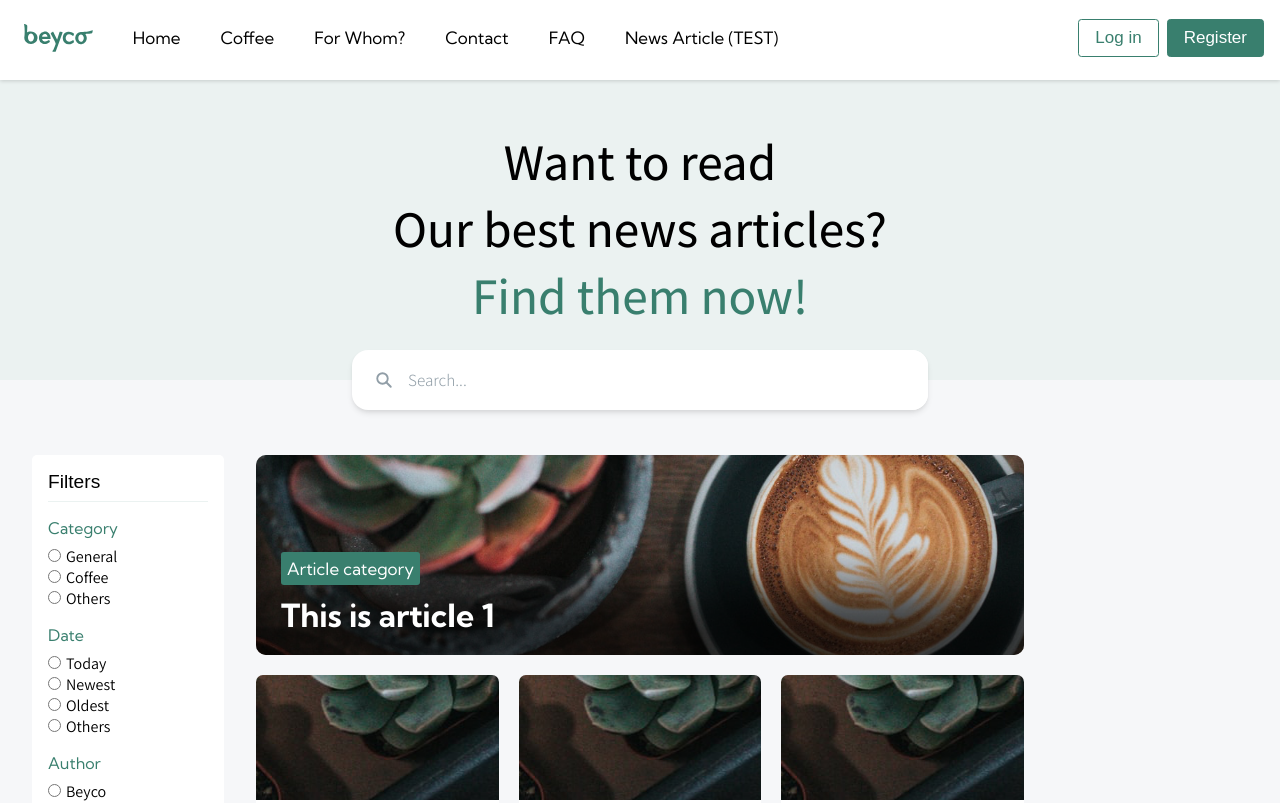
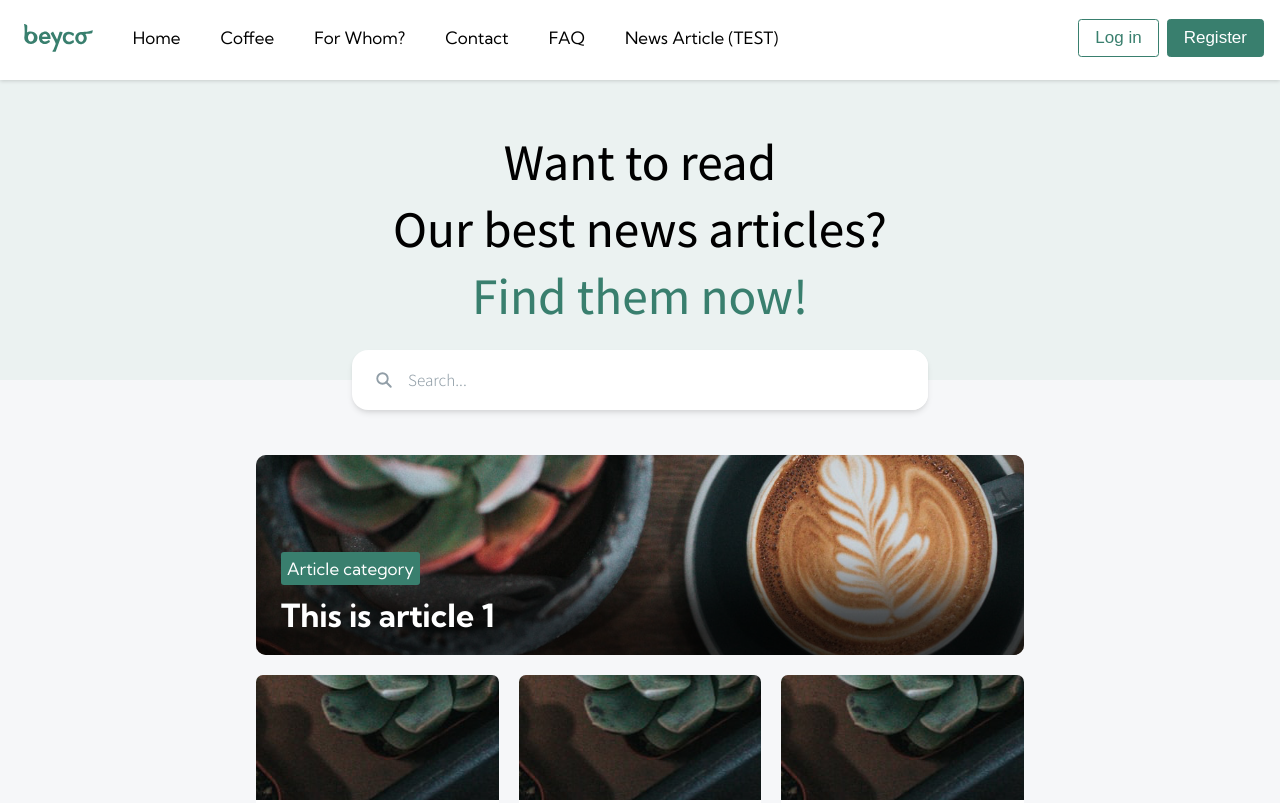
Before and after one commit to beaupd/chippr-beyco-newspage, a React (Create React App) app: page / in a window 1280 px wide. Shown: the top 803 px of the page. Built offline with nearby package versions, Linux system fonts and the light colour scheme; the HTML template or start-up script is replaced by a standard one.

Commit message:
filter on mobile weg

```diff
--- a/src/pages/HomeBoudewijn/Home.js
+++ b/src/pages/HomeBoudewijn/Home.js
@@ -82,6 +82,7 @@ const HomeB = () => {
             >
 
                 {/* Filters */}
+                {isSmall && (
                 <Filters>
                     <FilterTitle>
                         Filters
@@ -145,6 +146,7 @@ const HomeB = () => {
                         </FilterItem>
                     </FilterCategory>
                 </Filters>
+                )}
 
                 <Articles>
                     {articleData.map((data, i) => {
```
